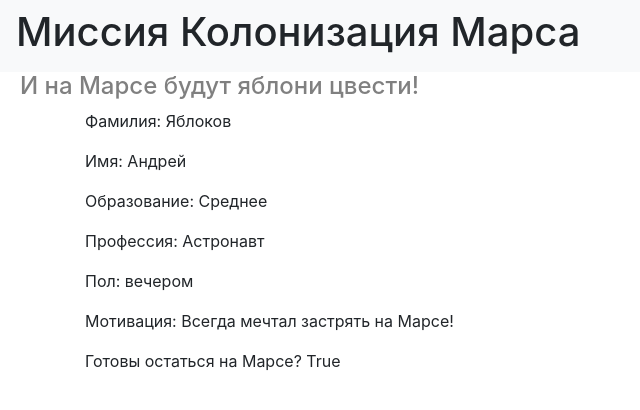
After one commit to DoubleM26/mars_colonization, a Flask app: page /answer in a window 1280 px wide. The commit adds this page. Shown: the top 410 px of the page, without its empty margins (0-640 px from the left). Run offline with Flask 2, Linux system fonts and the light colour scheme; some libraries are stand-ins or nearby versions.

Commit message:
Автоматический ответ

```diff
--- a/main.py
+++ b/main.py
@@ -28,5 +28,21 @@
     return render_template("list_prof.html", li=li)
 
 
+@app.route('/answer')
+@app.route('/auto_answer')
+def answer():
+    data = {
+        "title": "Анкета",
+        "surname": "Яблоков",
+        "name": "Андрей",
+        "education": "Среднее",
+        "profession": "Астронавт",
+        "sex": "вечером",
+        "motivation": "Всегда мечтал застрять на Марсе!",
+        "ready": True
+    }
+    return render_template("auto_answer.html", data=data, title=data["title"])
+
+
 if __name__ == '__main__':
     app.run(port=8080, host='127.0.0.1')
--- a/static/css/style.css
+++ b/static/css/style.css
@@ -13,3 +13,8 @@
     flex-direction: column;
     align-items: center;
 }
+
+h4 {
+    color: gray;
+    padding-left: 20px;
+}
--- /dev/null
+++ b/templates/auto_answer.html
@@ -0,0 +1,11 @@
+{% extends "base.html" %}
+
+{% block content %}
+<p>Фамилия: {{data["surname"]}}</p>
+<p>Имя: {{data["name"]}}</p>
+<p>Образование: {{data["education"]}}</p>
+<p>Профессия: {{data["profession"]}}</p>
+<p>Пол: {{data["sex"]}}</p>
+<p>Мотивация: {{data["motivation"]}}</p>
+<p>Готовы остаться на Марсе? {{data["ready"]}}</p>
+{% endblock %}
--- a/templates/base.html
+++ b/templates/base.html
@@ -7,6 +7,9 @@
           href="https://stackpath.bootstrapcdn.com/bootstrap/4.4.1/css/bootstrap.min.css"
           integrity="sha384-Vkoo8x4CGsO3+Hhxv8T/Q5PaXtkKtu6ug5TOeNV6gBiFeWPGFN9MuhOf23Q9Ifjh"
           crossorigin="anonymous">
+    <link rel="stylesheet"
+          href="..\static\css\style.css"
+    >
     <title>{{title}}</title>
 </head>
 <body>
```
